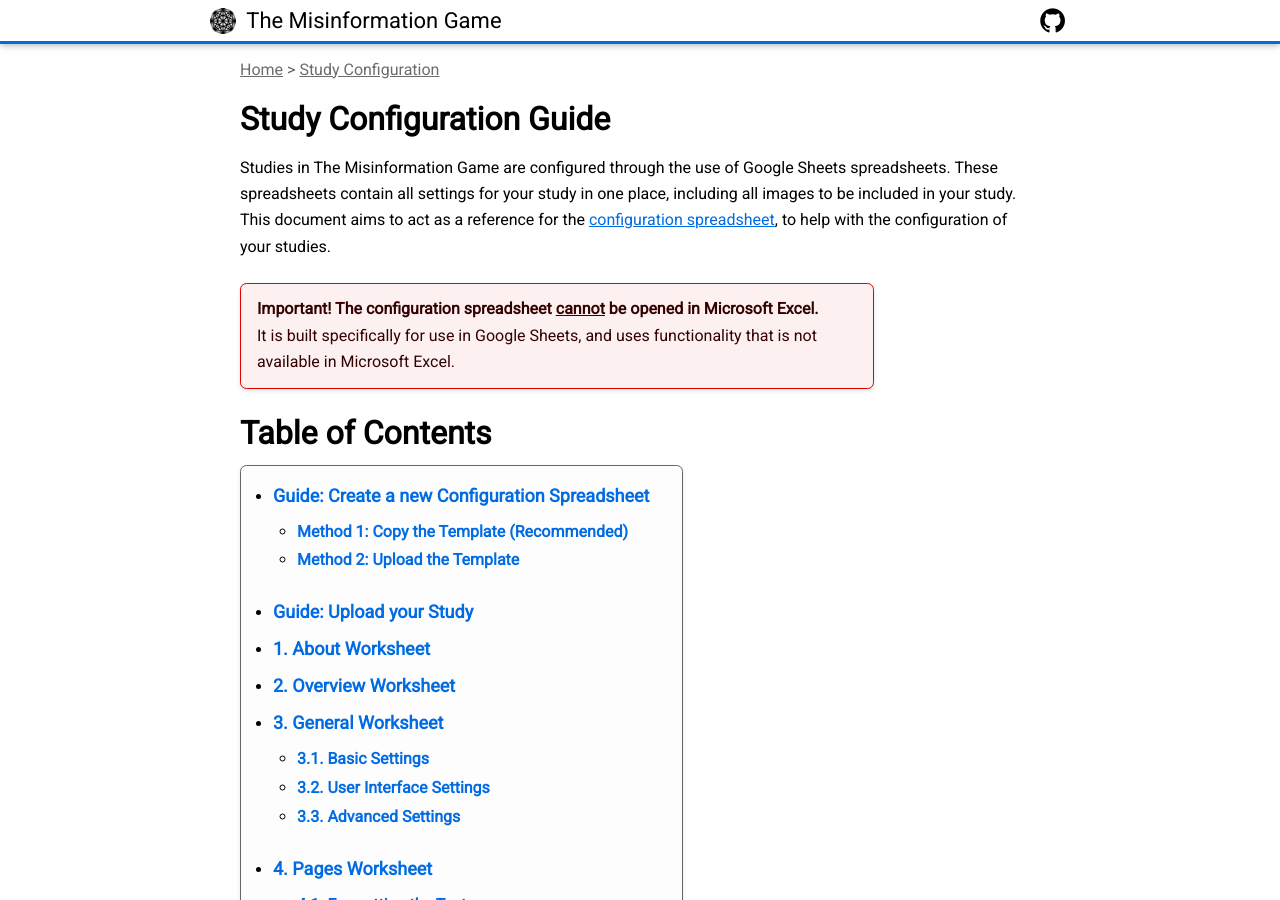
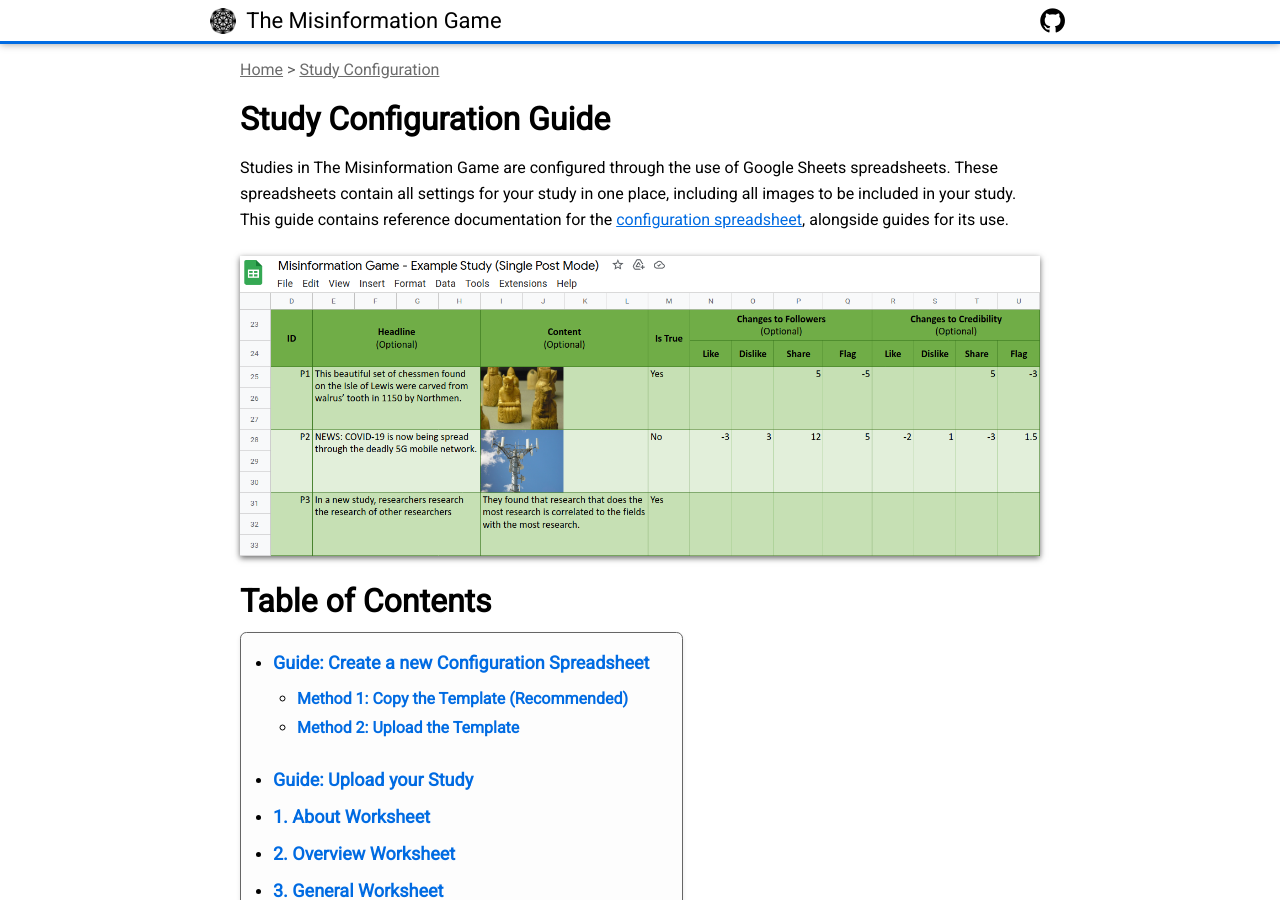
Before and after one commit to beekewardin/themisinformationgame.github.io, a Jekyll site: the page built from StudyConfiguration.md, in a window 1280 px wide and 900 px high. Built offline with Jekyll 4.4.1, drawn with Linux system fonts in a browser that asks for light colours; nearby versions of some CDN libraries; our own code applies the rules of GitHub Pages for plain Markdown files; some of the changed text lies outside the part shown.

Commit message:
Add header image to the study configuration documentation

```diff
--- a/StudyConfiguration.md
+++ b/StudyConfiguration.md
@@ -10,19 +10,14 @@
 Studies in The Misinformation Game are configured through the
 use of Google Sheets spreadsheets. These spreadsheets contain
 all settings for your study in one place, including all images
-to be included in your study. This document aims to act as a
-reference for the [configuration spreadsheet](/link/StudyTemplate),
-to help with the configuration of your studies.
+to be included in your study. This guide contains reference
+documentation for the
+[configuration spreadsheet](/link/StudyTemplate), alongside
+guides for its use.
 
-<p class="error">
-    <span style="font-weight: bold">Important! The configuration spreadsheet</span>
-    <span style="font-weight: bold; text-decoration: underline">cannot</span>
-    <span style="font-weight: bold">be opened in Microsoft Excel.</span>
-    <br/>
-    It is built specifically for use
-    in Google Sheets, and uses functionality that is not available in
-    Microsoft Excel.
-</p>
+<figure id="header-image">
+    <img src="diagrams/study-configuration-header.png" height="554" alt="Screenshot from a study configuration." />
+</figure>
 
 
 
@@ -41,6 +36,16 @@
 Sheets. You can create a new spreadsheet by either copying
 the Study Template spreadsheet that is already on Google
 Sheets, or by uploading the Study Template file.
+
+<p class="error">
+    <span style="font-weight: bold">Important! The configuration spreadsheet</span>
+    <span style="font-weight: bold; text-decoration: underline">cannot</span>
+    <span style="font-weight: bold">be opened in Microsoft Excel.</span>
+    <br/>
+    It is built specifically for use
+    in Google Sheets, and uses functionality that is not available in
+    Microsoft Excel.
+</p>
 
 
 ### Method 1: Copy the Template (Recommended)
```
Also changed, not shown: diagrams/study-configuration-header.png (added).
